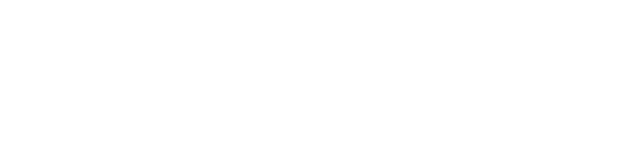
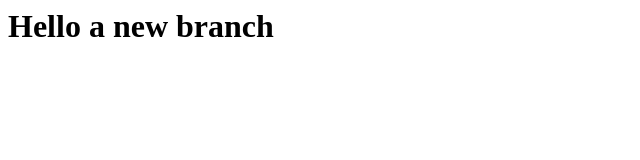
Before and after one commit to MohamedEmadEldeen09/testGit, a plain HTML site: page index.html in a window 1280 px wide. Shown: the whole page, without its empty margins (0-640 px from the left). Drawn offline with Linux system fonts and the light colour scheme.

Commit message:
update file on a new branch

```diff
--- a/index.html
+++ b/index.html
@@ -6,7 +6,7 @@
     <title>Document</title>
 </head>
 <body>
-
+    <h1>Hello a new branch</h1>
     <script src="jav.js"></script>
 </body>
 </html>
```
